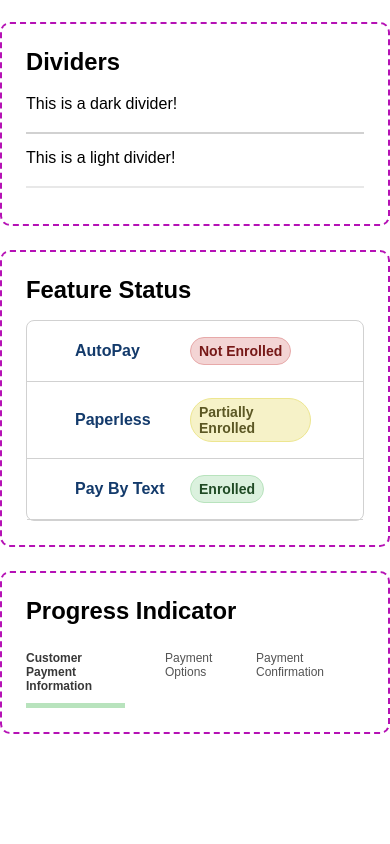
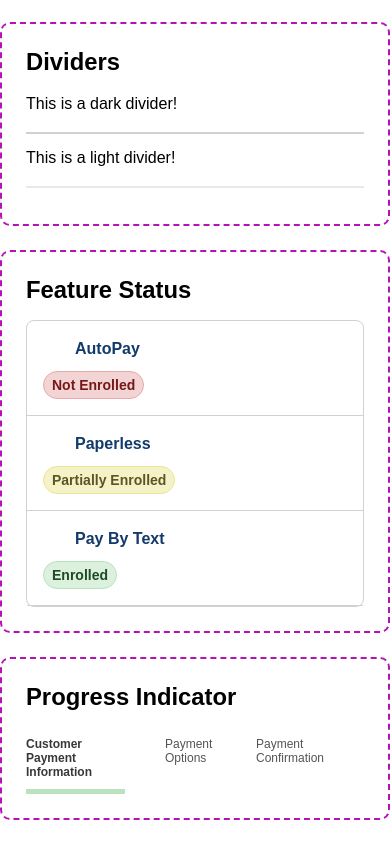
Before and after one commit to Billybobchops/design-system, a Next.js app: page / in a window 390 px wide. Shown: the part 6167-7011 px from the top of the page. Before the commit the page ends 6925 px from the top, so only its background shows below. Built offline with nearby package versions, Linux system fonts and the light colour scheme.

Commit message:
fix feature status mobile breakpoint

```diff
--- a/src/components/FeatureStatus.module.scss
+++ b/src/components/FeatureStatus.module.scss
@@ -27,10 +27,11 @@
 
 .gridItems {
 	display: grid;
-	grid-template-columns: repeat(auto-fill, minmax(130px, 1fr));
+	grid-template-columns: repeat(auto-fill, minmax(135px, 1fr));
 
-	@media (max-width: 500px) {
+	@media (max-width: 400px) {
 		gap: 10px;
+		grid-template-columns: 1fr;
 	}
 }
 
```
